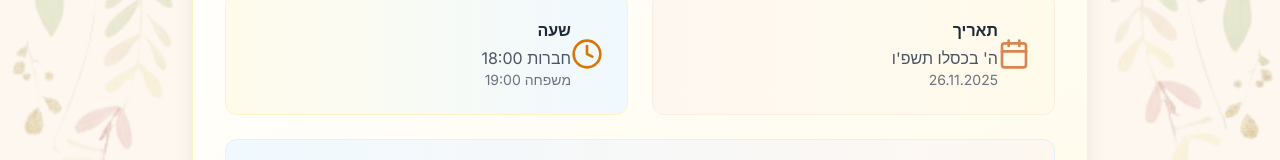
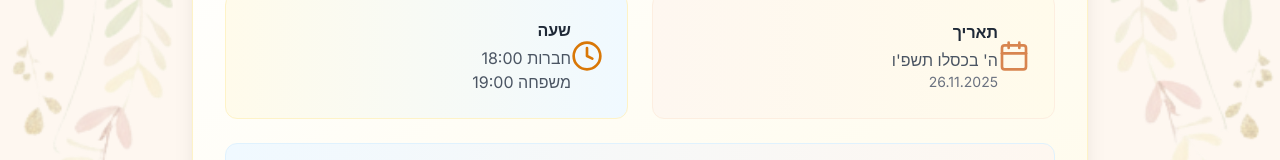
Before and after one commit to feldy2/Ayala-Bat-Mitzvah-RSVP, a Next.js app: page / in a window 1280 px wide. Shown: the part 449-609 px from the top of the page. Built offline with nearby package versions, Linux system fonts and the light colour scheme.

Commit message:
Update EventInfoCard to improve text styling for time fields, enhancing readability.

```diff
--- a/components/EventInfoCard.tsx
+++ b/components/EventInfoCard.tsx
@@ -32,7 +32,7 @@ const EventInfoCard: React.FC<EventInfoCardProps> = ({ event }) => {
             <p className="font-semibold text-gray-800 mb-1">שעה</p>
             <div>
               <p className="text-gray-600">{event.time}</p>
-              <p className="text-sm text-gray-500">{event.time2}</p>
+              <p className="text-gray-600">{event.time2}</p>
             </div>
           </div>
         </div>
```
